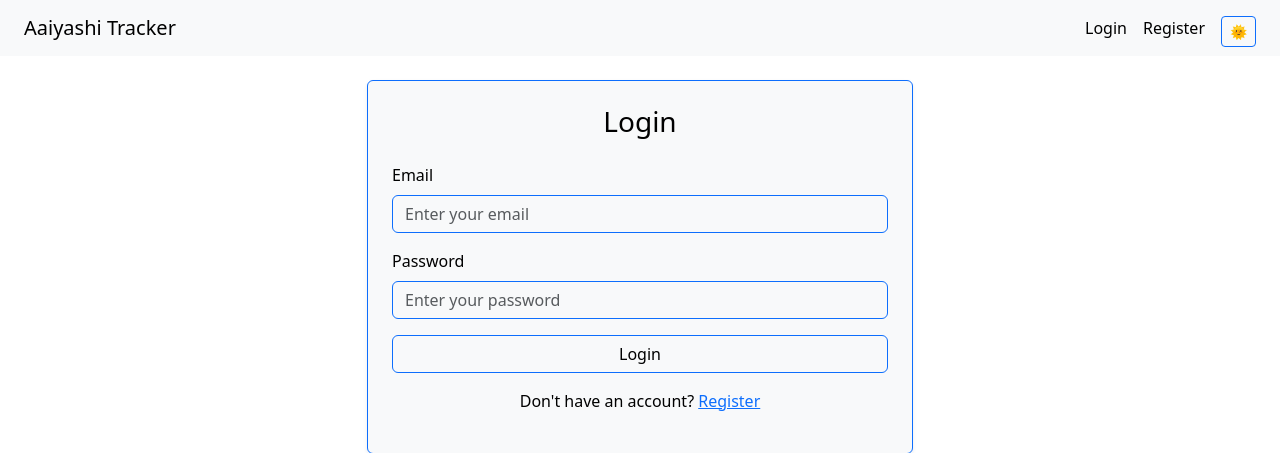
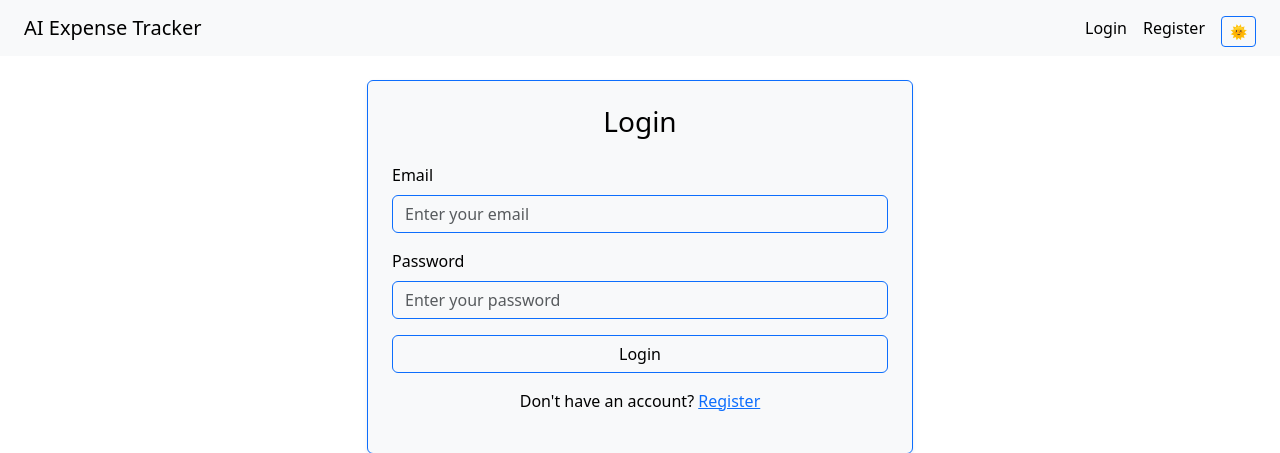
Before and after one commit to Sahil-2005/ExpenseTracker, a Flask app: a page that uses app/templates/base.html in a window 1280 px wide. Shown: the top 453 px of the page. Run offline with Flask 3, Linux system fonts and the light colour scheme.

Commit message:
Changed Name

```diff
--- a/app/templates/base.html
+++ b/app/templates/base.html
@@ -4,7 +4,7 @@
     <meta charset="UTF-8" />
     <meta name="viewport" content="width=device-width, initial-scale=1.0" />
 
-    <title>Aaiyashi Tracker</title>
+    <title>AI Expense Tracker</title>
     <link
       href="https://cdn.jsdelivr.net/npm/bootstrap@5.3.0/dist/css/bootstrap.min.css"
       rel="stylesheet"
@@ -17,7 +17,7 @@
   </head>
   <body>
     <nav class="navbar navbar-expand-lg navbar-light bg-light px-4" id="navbar">
-      <a class="navbar-brand" href="/">Aaiyashi Tracker</a>
+      <a class="navbar-brand" href="/">AI Expense Tracker</a>
       <button
         class="navbar-toggler nt"
         type="button"
```
